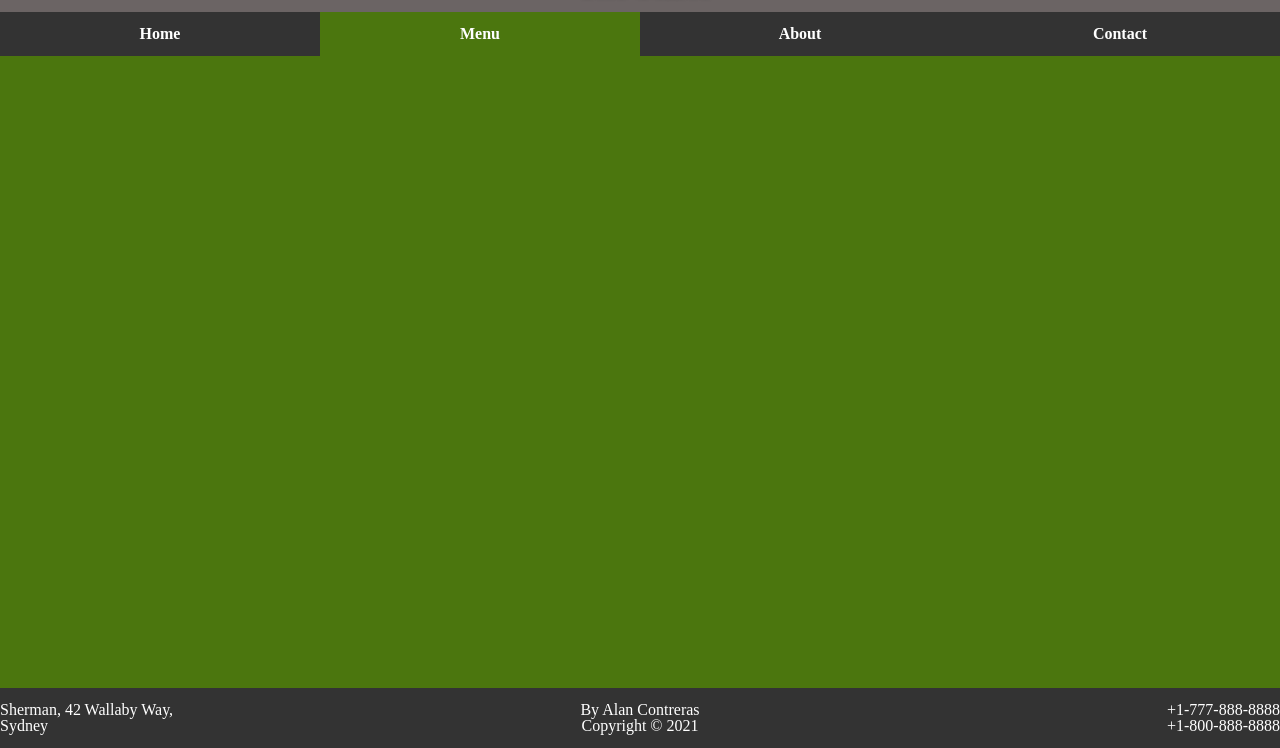
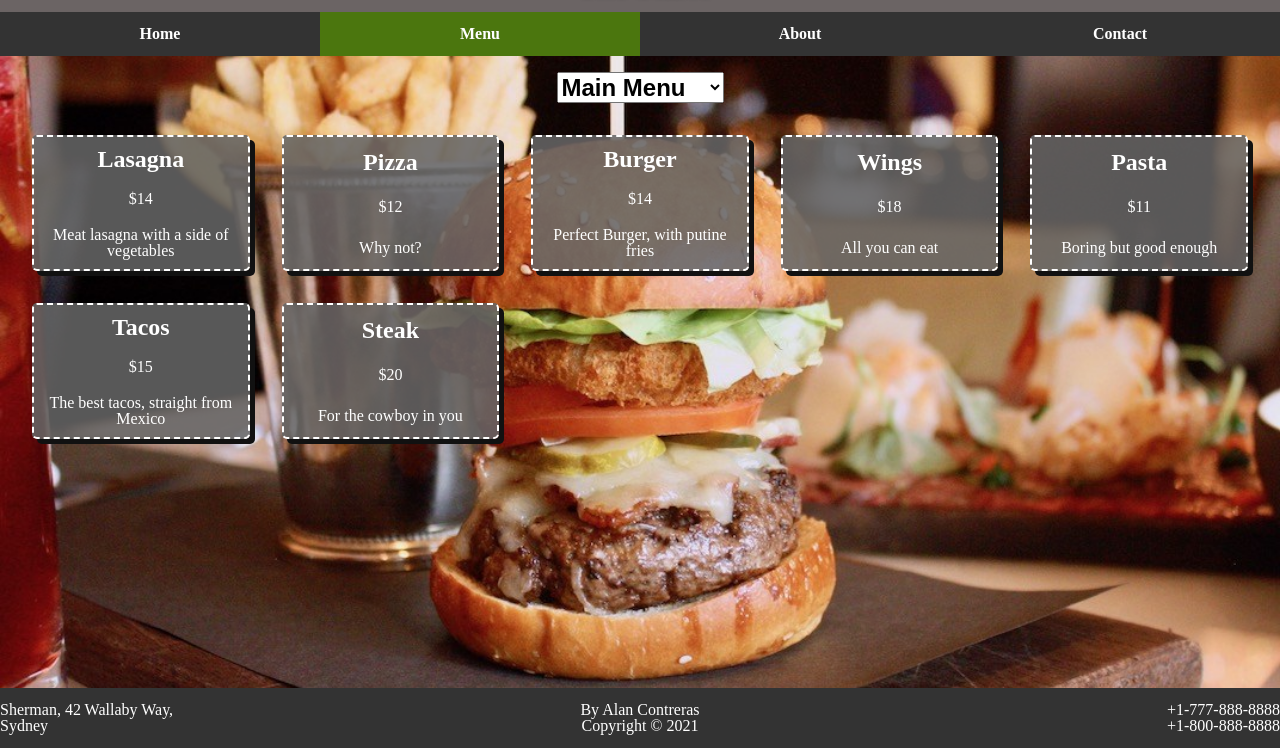
Before and after one commit to AlanContrerasM/restaurant-odin-demo, a website built with webpack: page dist/index.html in a window 1280 px wide. Both pictures are taken after a click on the item "Menu". Shown: the part 52-800 px from the top of the page. Built offline with nearby package versions, Linux system fonts and the light colour scheme.

Commit message:
Add menu.js functionality

```diff
--- a/src/home.js
+++ b/src/home.js
@@ -7,6 +7,7 @@ const home = (()=>{
 
         const mainHomeContainer = document.createElement("div");
         mainHomeContainer.setAttribute("id", "mainHomeContainer");
+        mainHomeContainer.classList.add("burgerBackground")
 
         const homeFirst = document.createElement("div");
         const homeSecond = document.createElement("div");
--- a/src/index.js
+++ b/src/index.js
@@ -2,6 +2,7 @@
 //import _ from 'lodash';//optional, must run npm install --save lodash
 import {DisplayController} from './myModule.js';
 import {home} from './home.js';
+import {menu} from './menu.js';
 
 
 
@@ -38,6 +39,7 @@ let createNavListeners = () =>{
       contactNav.classList.remove("activeNav");
 
       DisplayController.emptyContainer();
+      menu.createMenuElements();
   })
 
   aboutNav.addEventListener("click", (e) =>{
--- /dev/null
+++ b/src/menu.js
@@ -0,0 +1,108 @@
+const menuItem = (name, price, description) =>{
+    const setName = (newName) =>{ name = newName};
+    const getName = () => name;
+    const getPrice = () => price;
+    const getDesc = () => description;
+    return {setName, getName, getPrice, getDesc};
+}
+
+
+const entreeMenu = [];
+const mainMenu = [];
+const dessertMenu = [];
+
+entreeMenu.push(menuItem("Salad", 7, "Just a good ol Salad"));
+entreeMenu.push(menuItem("Soup", 4, "Just a good ol Soup"));
+entreeMenu.push(menuItem("Chilli", 8, "Now we are doing business!"));
+entreeMenu.push(menuItem("Poutine", 5, "We're in Canada eh!"));
+
+mainMenu.push(menuItem("Lasagna", 14, "Meat lasagna with a side of vegetables"));
+mainMenu.push(menuItem("Pizza", 12, "Why not?"));
+mainMenu.push(menuItem("Burger", 14, "Perfect Burger, with putine fries"));
+mainMenu.push(menuItem("Wings", 18, "All you can eat"));
+mainMenu.push(menuItem("Pasta", 11, "Boring but good enough"));
+mainMenu.push(menuItem("Tacos", 15, "The best tacos, straight from Mexico"));
+mainMenu.push(menuItem("Steak", 20, "For the cowboy in you"));
+
+dessertMenu.push(menuItem("ice Cream", 5, "Gelatto straight from Italy"));
+dessertMenu.push(menuItem("Cheesecake", 6, "You are welcome!"));
+
+const menu = (()=>{
+    const createMenuElements = ()=>{
+        const mainDiv = document.querySelector("main")
+
+        //creating the div container
+        const mainMenuContainer = document.createElement("div");
+        mainMenuContainer.setAttribute("id", "mainMenuContainer");
+        mainMenuContainer.classList.add("burgerBackground");
+
+        const menuSelector = document.createElement("select");
+        menuSelector.setAttribute("id", "menuSelector");
+        menuSelector.innerHTML = `  <option value="entreeMenu">Entree Menu</option>
+                                    <option value="mainMenu" selected>Main Menu</option>
+                                    <option value="desertMenu"> Desert Menu</option>`;
+
+        menuSelector.addEventListener("change", (e)=>{
+            _changeMenu(e.target.value);
+        })
+
+        mainMenuContainer.appendChild(menuSelector);
+
+
+
+        //creating cards out of mainMenu array, default.
+        let cardContainer = _createCards(mainMenu);
+
+        mainMenuContainer.appendChild(cardContainer);
+        mainDiv.appendChild(mainMenuContainer);
+
+
+    }
+
+    const _changeMenu = (menu)=>{
+
+        let mainMenuContainer = document.querySelector("#mainMenuContainer")
+
+        let cardContainer = document.querySelector("#cardContainer");
+
+        mainMenuContainer.removeChild(cardContainer);
+
+
+        switch(menu){
+            case "entreeMenu":
+                mainMenuContainer.appendChild(_createCards(entreeMenu));
+                break;
+            case "mainMenu":
+                mainMenuContainer.appendChild(_createCards(mainMenu));
+                break;
+            case "desertMenu":
+                mainMenuContainer.appendChild(_createCards(dessertMenu));
+                break;
+
+        }
+    }
+
+    const _createCards = (array) =>{
+        //creating card container
+        const cardContainer = document.createElement("div");
+        cardContainer.setAttribute("id", "cardContainer");
+        //creating cards for passed Array
+        array.forEach((item)=>{
+            const newItem = document.createElement("div")
+            newItem.classList.add("card");
+            console.log(typeof item);
+
+            newItem.innerHTML = `<h2>${item.getName()}</h2>
+                                    <h3>$${item.getPrice()}</h3>
+                                    <p>${item.getDesc()}</p>`;
+            cardContainer.appendChild(newItem);
+        })
+
+        return cardContainer;
+    }
+    return{createMenuElements}
+})();
+
+
+
+export{menu};
```
Also changed, not shown: dist/css/style.css, dist/index.html, dist/main.js.
